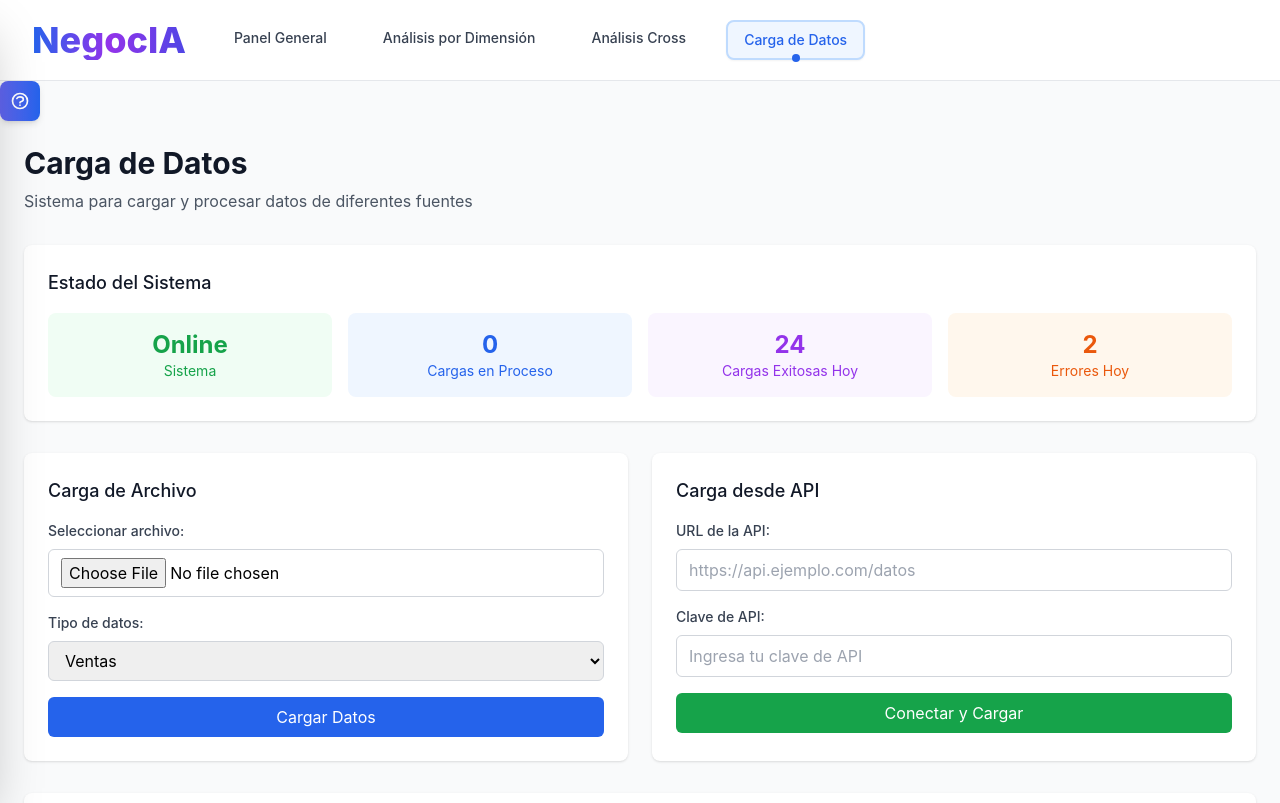
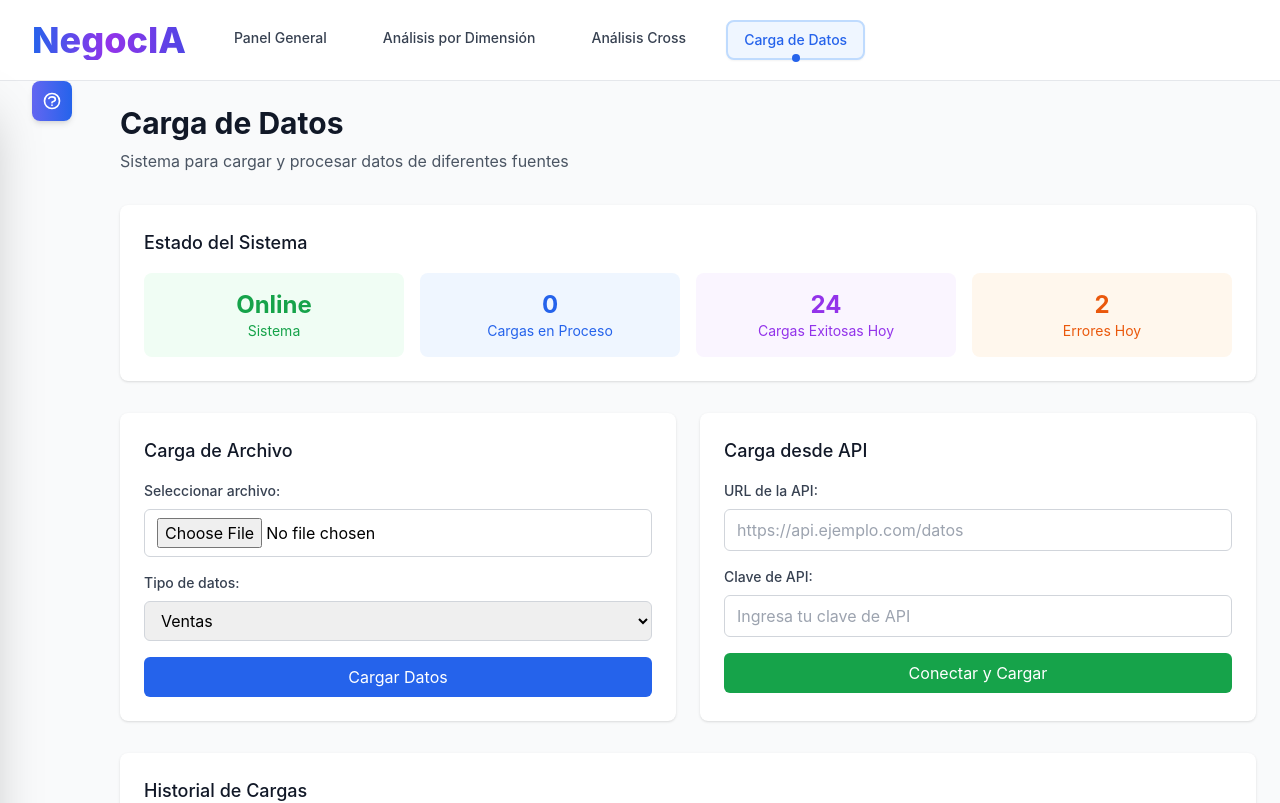
Before and after one commit to joaquin385/NegocIA_Frontend, a React (Vite) app: page /carga-datos in a window 1280 px wide. Shown: the top 803 px of the page. Built offline with nearby package versions, Linux system fonts and the light colour scheme.

Commit message:
Mejoras al Sidebar, implementacion jotai

```diff
--- a/src/App.jsx
+++ b/src/App.jsx
@@ -1,5 +1,6 @@
 import './App.css'
 import { BrowserRouter as Router, Routes, Route, Navigate } from 'react-router-dom'
+import { Provider } from 'jotai'
 import Navigation from './components/Navigation'
 import SecondaryNavigation from './components/SecondaryNavigation'
 import PanelGeneral from './pages/PanelGeneral'
@@ -9,6 +10,7 @@ import CargaDatos from './pages/CargaDatos'
 
 function App() {
   return (
+    <Provider>
       <Router>
         <div className="min-h-screen bg-gray-50">
           <Navigation />
@@ -35,6 +37,7 @@ function App() {
           </main>
         </div>
       </Router>
+    </Provider>
   )
 }
 
--- a/src/components/ExpandableSidebar.jsx
+++ b/src/components/ExpandableSidebar.jsx
@@ -1,30 +1,21 @@
-import { useState, useEffect } from 'react'
+import { useAtom } from 'jotai'
 import { cn } from '@/lib/utils'
+import { sidebarOpenAtom } from '@/stores'
 
-const ExpandableSidebar = ({ children, title = "Ayuda educativa", iconPosition = "left", onToggle }) => {
-  const [isExpanded, setIsExpanded] = useState(false)
+const ExpandableSidebar = ({ children, title = "Ayuda educativa", iconPosition = "left" }) => {
+  const [isExpanded, setIsExpanded] = useAtom(sidebarOpenAtom)
 
   const toggleSidebar = () => {
-    const newState = !isExpanded
-    setIsExpanded(newState)
-    if (onToggle) {
-      onToggle(newState)
-    }
+    setIsExpanded(!isExpanded)
   }
-
-  // Notificar el estado inicial
-  useEffect(() => {
-    if (onToggle) {
-      onToggle(false)
-    }
-  }, [])
 
   return (
     <>
-      {/* Botón del icono de pregunta - sticky para que se mueva con el scroll */}
+      {/* Botón del icono de pregunta - posicionado en línea con el título */}
       <div className={cn(
-        "sticky top-6 z-50",
-        iconPosition === "left" ? "left-4" : "right-4"
+        "absolute z-50 top-0 transition-all duration-300 ease-in-out",
+        iconPosition === "left" ? "left-8" : "right-8",
+        isExpanded && "left-[20%]"
       )}>
         <button
           onClick={toggleSidebar}
@@ -42,10 +33,10 @@ const ExpandableSidebar = ({ children, title = "Ayuda educativa", iconPosition =
       {/* Sidebar desplegable */}
       <div
         className={cn(
-          "fixed left-0 top-0 h-full bg-white shadow-2xl z-50 transition-transform duration-300 ease-in-out transform",
+          "absolute left-0 top-0 h-full bg-white shadow-2xl z-50 transition-transform duration-300 ease-in-out transform",
           isExpanded ? "translate-x-0" : "-translate-x-full"
         )}
-        style={{ width: '400px' }}
+        style={{ width: '20%' }}
       >
         {/* Header del sidebar */}
         <div className="bg-gradient-to-r from-indigo-600 to-blue-600 text-white p-6">
--- a/src/pages/AnalisisCross.jsx
+++ b/src/pages/AnalisisCross.jsx
@@ -1,11 +1,12 @@
-import { useState } from 'react'
+import { useAtom } from 'jotai'
 import { useLocation } from 'react-router-dom'
 import ExpandableSidebar from '@/components/ExpandableSidebar'
+import { sidebarOpenAtom } from '@/stores'
 
 const AnalisisCross = () => {
   const location = useLocation()
   const dimension = location.pathname.split('/')[2] || 'productos'
-  const [isSidebarOpen, setIsSidebarOpen] = useState(false)
+  const [isSidebarOpen] = useAtom(sidebarOpenAtom)
 
   const dimensionTitles = {
     productos: 'Análisis Cross de Productos',
@@ -34,12 +35,11 @@ const AnalisisCross = () => {
   const currentData = crossAnalysisData[dimension]
 
   return (
-    <div className="min-h-screen bg-gray-50">
+    <div className="min-h-screen bg-gray-50 relative">
       {/* Subsección desplegable */}
       <ExpandableSidebar
         title={`Ayuda - ${dimensionTitles[dimension]}`}
-        iconPosition="right"
-        onToggle={(isOpen) => setIsSidebarOpen(isOpen)}
+        iconPosition="left"
       >
         <div className="space-y-6">
           <div className="bg-blue-50 rounded-lg p-4">
@@ -86,14 +86,17 @@ const AnalisisCross = () => {
       {/* Contenido principal con desplazamiento */}
       <div className={`
         transition-all duration-300 ease-in-out
-        ${isSidebarOpen ? 'ml-96' : 'ml-0'}
+        ${isSidebarOpen ? 'ml-[20%]' : 'ml-24'}
         p-6
       `}>
         <div className="max-w-7xl mx-auto">
           <div className="mb-8">
-            <h1 className="text-3xl font-bold text-gray-900 mb-2">
-              {dimensionTitles[dimension]}
-            </h1>
+            <div className="flex items-center">
+              {/* Solo el título, sin icono duplicado */}
+              <h1 className="text-3xl font-bold text-gray-900 mb-2">
+                {dimensionTitles[dimension]}
+              </h1>
+            </div>
             <p className="text-gray-600">
               {currentData.descripcion}
             </p>
--- a/src/pages/AnalisisDimension.jsx
+++ b/src/pages/AnalisisDimension.jsx
@@ -1,10 +1,11 @@
-import { useState } from 'react'
+import { useAtom } from 'jotai'
 import { useParams } from 'react-router-dom'
 import ExpandableSidebar from '@/components/ExpandableSidebar'
+import { sidebarOpenAtom } from '@/stores'
 
 const AnalisisDimension = () => {
   const { dimension } = useParams()
-  const [isSidebarOpen, setIsSidebarOpen] = useState(false)
+  const [isSidebarOpen] = useAtom(sidebarOpenAtom)
 
   const dimensionTitles = {
     ventas: 'Análisis por Dimensión - Ventas',
@@ -45,12 +46,11 @@ const AnalisisDimension = () => {
   const currentData = dimensionData[dimension] || dimensionData.ventas
 
   return (
-    <div className="min-h-screen bg-gray-50">
+    <div className="min-h-screen bg-gray-50 relative">
       {/* Subsección desplegable */}
       <ExpandableSidebar
         title={`Ayuda - ${dimensionTitles[dimension]}`}
-        iconPosition="right"
-        onToggle={(isOpen) => setIsSidebarOpen(isOpen)}
+        iconPosition="left"
       >
         <div className="space-y-6">
           <div className="bg-blue-50 rounded-lg p-4">
@@ -89,14 +89,17 @@ const AnalisisDimension = () => {
       {/* Contenido principal con desplazamiento */}
       <div className={`
         transition-all duration-300 ease-in-out
-        ${isSidebarOpen ? 'ml-96' : 'ml-0'}
+        ${isSidebarOpen ? 'ml-[20%]' : 'ml-24'}
         p-6
       `}>
         <div className="max-w-7xl mx-auto">
           <div className="mb-8">
-            <h1 className="text-3xl font-bold text-gray-900 mb-2">
-              {dimensionTitles[dimension]}
-            </h1>
+            <div className="flex items-center">
+              {/* Solo el título, sin icono duplicado */}
+              <h1 className="text-3xl font-bold text-gray-900 mb-2">
+                {dimensionTitles[dimension]}
+              </h1>
+            </div>
             <p className="text-gray-600">
               {currentData.descripcion}
             </p>
--- a/src/pages/CargaDatos.jsx
+++ b/src/pages/CargaDatos.jsx
@@ -1,16 +1,16 @@
-import { useState } from 'react'
+import { useAtom } from 'jotai'
 import ExpandableSidebar from '@/components/ExpandableSidebar'
+import { sidebarOpenAtom } from '@/stores'
 
 const CargaDatos = () => {
-  const [isSidebarOpen, setIsSidebarOpen] = useState(false)
+  const [isSidebarOpen] = useAtom(sidebarOpenAtom)
 
   return (
-    <div className="min-h-screen bg-gray-50">
+    <div className="min-h-screen bg-gray-50 relative">
       {/* Subsección desplegable */}
       <ExpandableSidebar
         title="Ayuda - Carga de Datos"
-        iconPosition="right"
-        onToggle={(isOpen) => setIsSidebarOpen(isOpen)}
+        iconPosition="left"
       >
         <div className="space-y-6">
           <div className="bg-blue-50 rounded-lg p-4">
@@ -59,14 +59,17 @@ const CargaDatos = () => {
       {/* Contenido principal con desplazamiento */}
       <div className={`
         transition-all duration-300 ease-in-out
-        ${isSidebarOpen ? 'ml-96' : 'ml-0'}
+        ${isSidebarOpen ? 'ml-[20%]' : 'ml-24'}
         p-6
       `}>
         <div className="max-w-7xl mx-auto">
           <div className="mb-8">
-            <h1 className="text-3xl font-bold text-gray-900 mb-2">
-              Carga de Datos
-            </h1>
+            <div className="flex items-center">
+              {/* Solo el título, sin icono duplicado */}
+              <h1 className="text-3xl font-bold text-gray-900 mb-2">
+                Carga de Datos
+              </h1>
+            </div>
             <p className="text-gray-600">
               Sistema para cargar y procesar datos de diferentes fuentes
             </p>
--- a/src/pages/PanelGeneral.jsx
+++ b/src/pages/PanelGeneral.jsx
@@ -1,16 +1,16 @@
-import { useState } from 'react'
+import { useAtom } from 'jotai'
 import ExpandableSidebar from '@/components/ExpandableSidebar'
+import { sidebarOpenAtom } from '@/stores'
 
 const PanelGeneral = () => {
-  const [isSidebarOpen, setIsSidebarOpen] = useState(false)
+  const [isSidebarOpen] = useAtom(sidebarOpenAtom)
 
   return (
-    <div className="min-h-screen bg-gray-50">
+    <div className="min-h-screen bg-gray-50 relative">
       {/* Subsección desplegable */}
       <ExpandableSidebar
         title="Ayuda educativa - Panel General"
-        iconPosition="right"
-        onToggle={(isOpen) => setIsSidebarOpen(isOpen)}
+        iconPosition="left"
       >
         <div className="space-y-6">
           <div className="bg-blue-50 rounded-lg p-4">
@@ -54,24 +54,24 @@ const PanelGeneral = () => {
         </div>
       </ExpandableSidebar>
 
-      {/* Contenido principal con desplazamiento CORREGIDO */}
+      {/* Contenido principal con desplazamiento */}
       <div className={`
         transition-all duration-300 ease-in-out
-        ${isSidebarOpen ? 'ml-96' : 'ml-0'}
+        ${isSidebarOpen ? 'ml-[20%]' : 'ml-24'}
         p-6
       `}>
         <div className="max-w-7xl mx-auto">
           <div className="mb-8 relative">
             <div className="flex items-center justify-between">
-              <div>
+              <div className="flex items-center">
                 <h1 className="text-3xl font-bold text-gray-900 mb-2">
                   Panel General
                 </h1>
-                <p className="text-gray-600">
-                  Vista general de los indicadores clave de NegocIA
-                </p>
               </div>
             </div>
+            <p className="text-gray-600">
+              Vista general de los indicadores clave de NegocIA
+            </p>
           </div>
 
           {/* Grid de tarjetas de métricas */}
--- /dev/null
+++ b/src/stores/index.js
@@ -0,0 +1,8 @@
+import { atom } from 'jotai'
+
+// Estado global del sidebar
+export const sidebarOpenAtom = atom(false)
+
+// Estado global de la aplicación
+export const userAtom = atom(null)
+export const themeAtom = atom('light')
```
Lines whose indentation alone changed are shown as unchanged.
